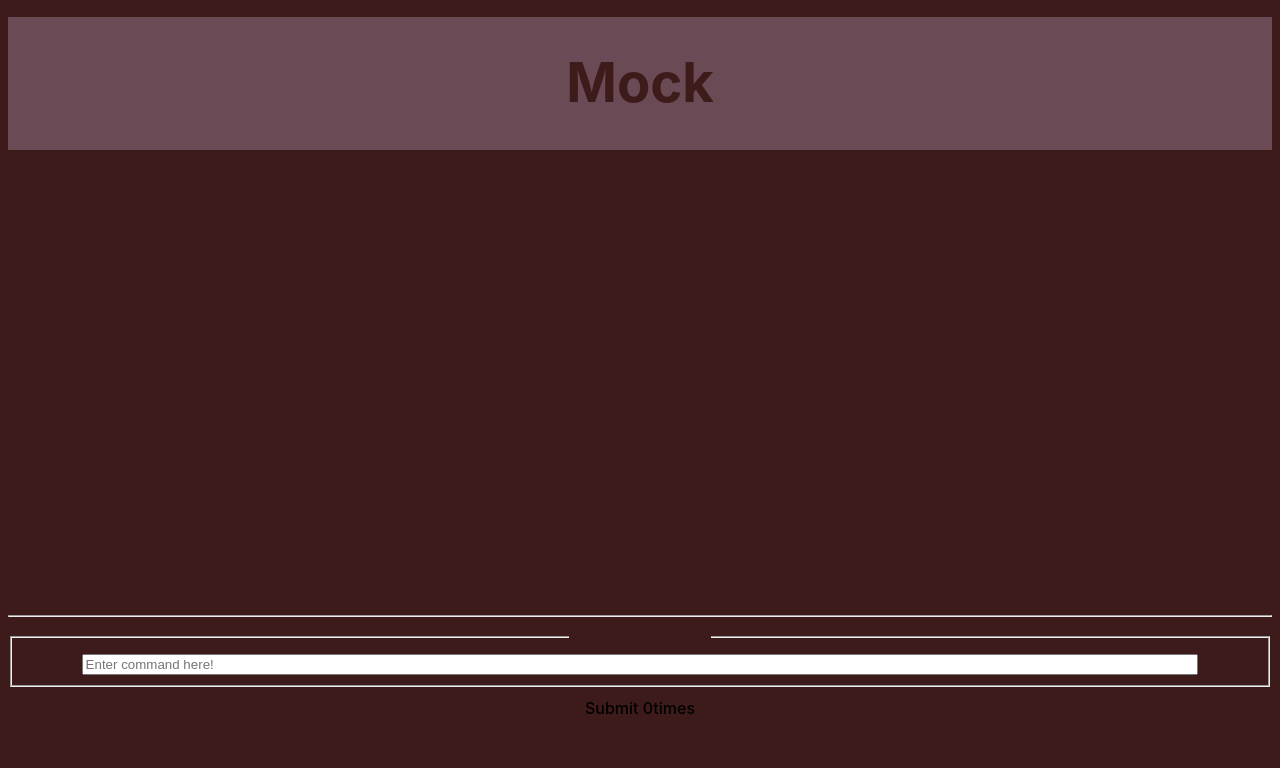
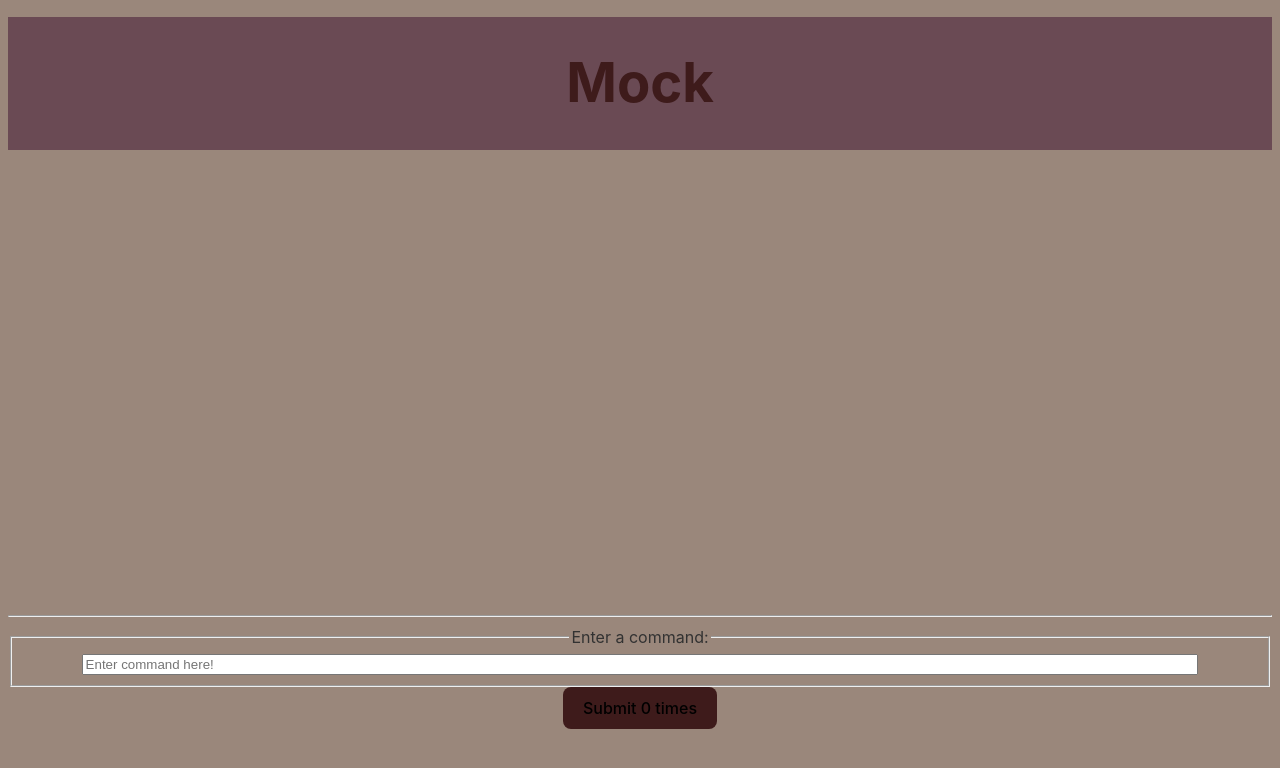
Before and after one commit to ystepane/mock, a React (Vite) app: page / in a window 1280 px wide. Shown: the top 768 px of the page. Built offline with nearby package versions, Linux system fonts and the light colour scheme.

Commit message:
feat: style update; pair-prog w/ bkaravan

```diff
--- a/src/components/REPLHistory.tsx
+++ b/src/components/REPLHistory.tsx
@@ -20,7 +20,6 @@ export function REPLHistory(props: REPLHistoryProps) {
           {command} {index} and here is the file {props.file}
         </p>
       ))}
-      <h1>New table</h1>
       <TableComponent data={props.file} />
     </div>
   );
--- a/src/components/REPLInput.tsx
+++ b/src/components/REPLInput.tsx
@@ -79,12 +79,12 @@ export function REPLInput(props: REPLInputProps) {
   }
 
   function load(pathFile: string): boolean {
-    if (data.has(pathFile)) {
-      props.setFile(data.get(pathFile));
+    let file = data.get(pathFile);
+    if (file !== undefined) {
+      props.setFile(file);
       return true;
-    } else {
-      return false;
     }
+    return false;
   }
   // TODO: Once it increments, try to make it push commands... Note that you can use the `...` spread syntax to copy what was there before
   // add to it with new commands.
@@ -109,7 +109,7 @@ export function REPLInput(props: REPLInputProps) {
       {/* TODO WITH TA: Build a handleSubmit function that increments count and displays the text in the button */}
       {/* TODO: Currently this button just counts up, can we make it push the contents of the input box to the history?*/}
       <button onClick={() => handleSubmit(commandString)}>
-        Submit {count}times
+        Submit {count} times
       </button>
     </div>
   );
--- a/src/styles/index.css
+++ b/src/styles/index.css
@@ -35,7 +35,7 @@ button {
   font-size: 1em;
   font-weight: 500;
   font-family: inherit;
-  background-color: #1a1a1a;
+  background-color: #251f1f;
   cursor: pointer;
   transition: border-color 0.25s;
 }
@@ -49,8 +49,8 @@ button:focus-visible {
 
 @media (prefers-color-scheme: light) {
   :root {
-    color: #3e1b1b;
-    background-color: #3e1b1b;
+    color: #323232;
+    background-color: #9a877b;
   }
   a:hover {
     color: #747bff;
```
